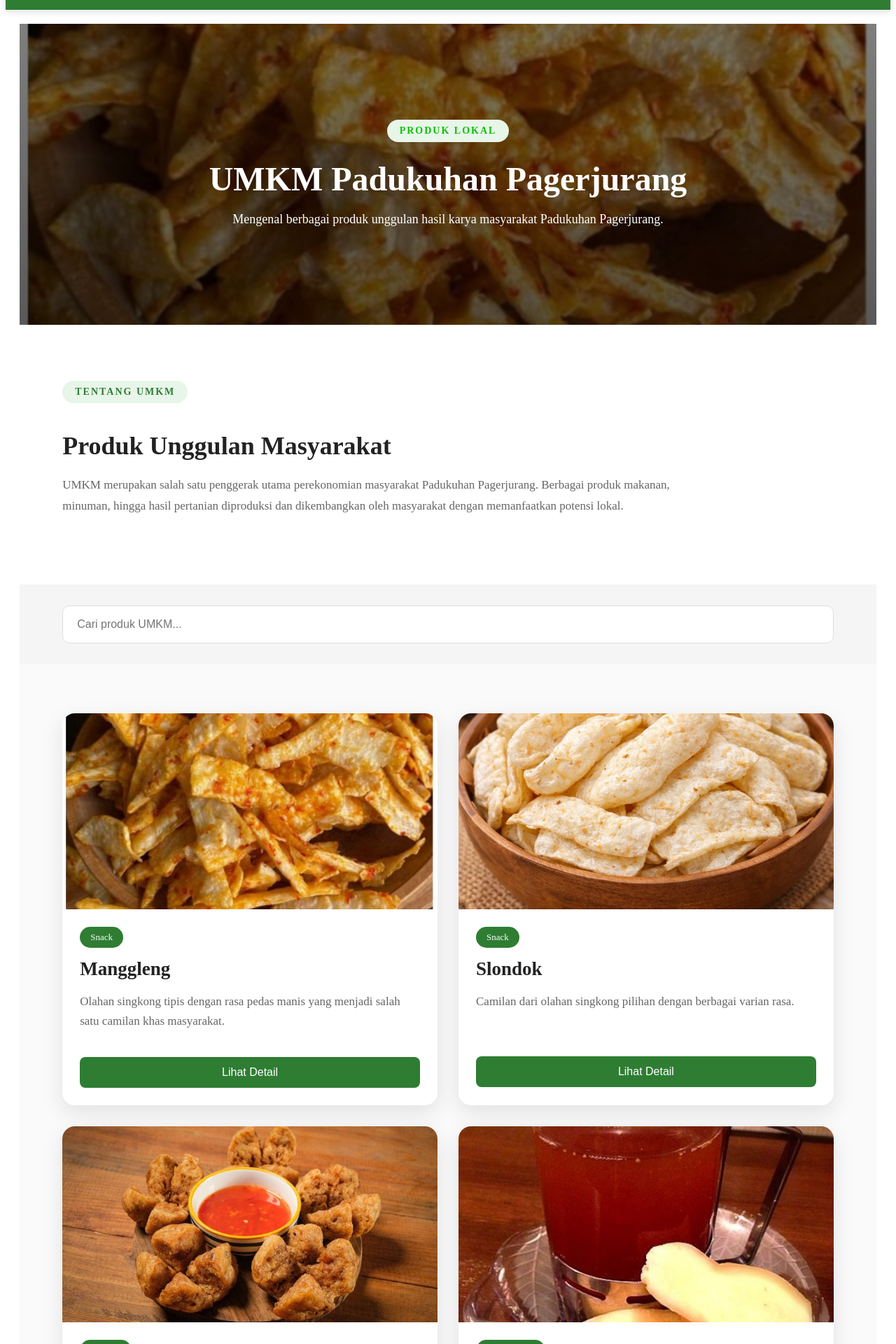
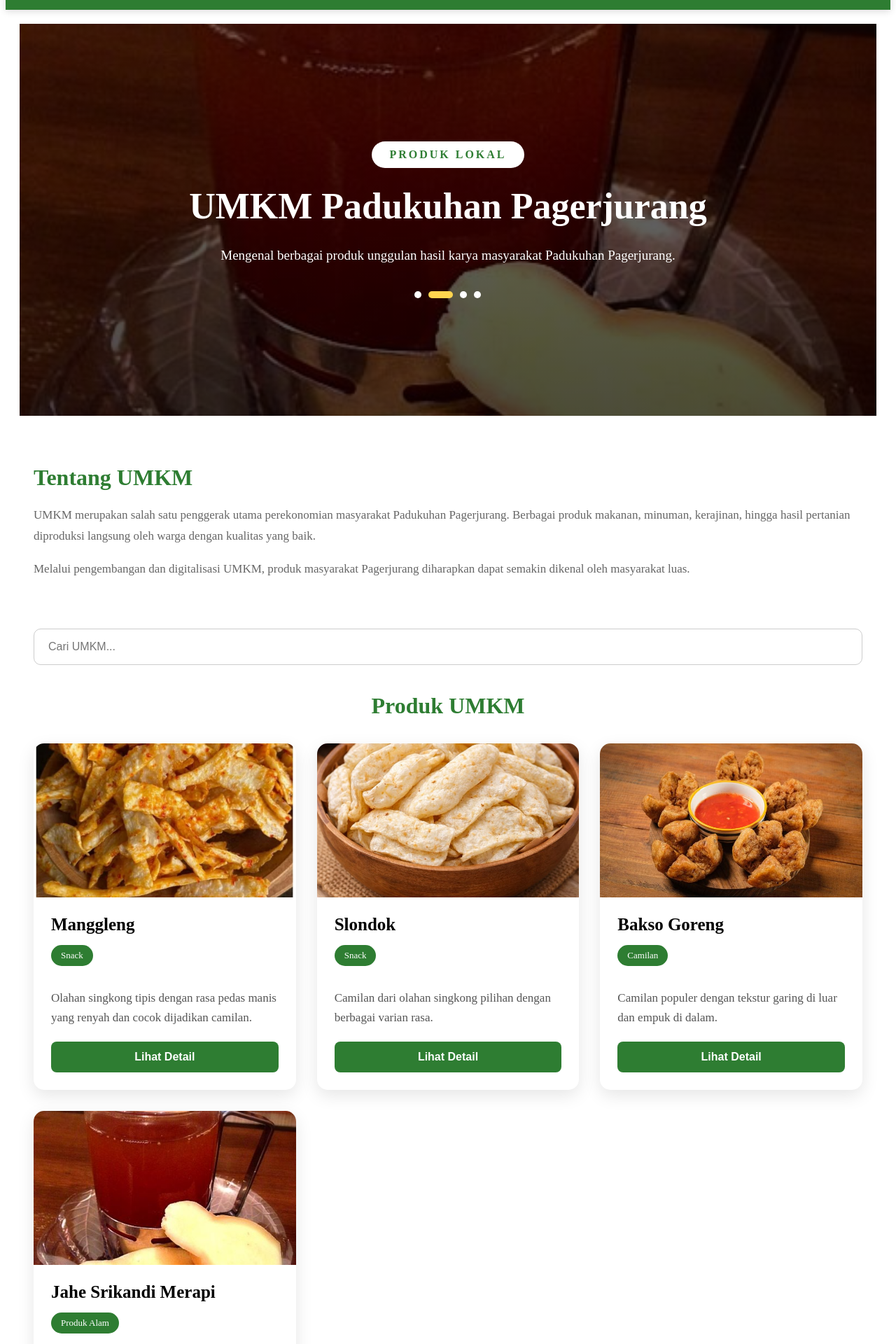
Before and after one commit to fahrurrozi24/digitalisasi-umkm-pagerjurang, a React (Vite) app: page /umkm in a window 1280 px wide. Shown: the part 60-1980 px from the top of the page at 70% size. Built offline with nearby package versions, Linux system fonts and the light colour scheme.

Commit message:
Final website KKN

```diff
--- a/src/pages/Umkm.jsx
+++ b/src/pages/Umkm.jsx
@@ -1,15 +1,54 @@
-import { useState } from "react";
+import { useState, useEffect } from "react";
+
+// ===============================
+// IMPORT GAMBAR UMKM
+// ===============================
 
 import slondok from "../assets/images/Slondok.jpg";
 import jahe from "../assets/images/Wedang Jahe.jpg";
 import manggleng from "../assets/images/Manggleng.jpg";
 import bakso from "../assets/images/Bakso Goreng.jpg";
 
-import "./Umkm.css";
+function Umkm() {
+  // ===============================
+  // SEARCH
+  // ===============================
 
-function Umkm() {
   const [search, setSearch] = useState("");
+
+  // ===============================
+  // MODAL DETAIL
+  // ===============================
+
   const [selectedUmkm, setSelectedUmkm] = useState(null);
+
+  // ===============================
+  // BACKGROUND HERO
+  // ===============================
+
+  const heroImages = [
+    slondok,
+    jahe,
+    manggleng,
+    bakso,
+  ];
+
+  const [heroIndex, setHeroIndex] = useState(0);
+
+  // Ganti background setiap 4 detik
+  useEffect(() => {
+    const interval = setInterval(() => {
+      setHeroIndex((prev) => {
+        return (prev + 1) % heroImages.length;
+      });
+    }, 4000);
+
+    return () => clearInterval(interval);
+  }, []);
+
+  // ===============================
+  // DATA UMKM
+  // ===============================
 
   const umkm = [
     {
@@ -17,9 +56,9 @@ function Umkm() {
       kategori: "Snack",
       gambar: manggleng,
       deskripsi:
-        "Olahan singkong tipis dengan rasa pedas manis yang menjadi salah satu camilan khas masyarakat.",
+        "Olahan singkong tipis dengan rasa pedas manis yang renyah dan cocok dijadikan camilan.",
       detail:
-        "Manggleng merupakan produk olahan singkong yang dibuat dengan proses sederhana namun menghasilkan cita rasa yang khas. Manggleng memiliki tekstur renyah dengan perpaduan rasa gurih, pedas, dan manis. Produk ini cocok dijadikan camilan sehari-hari maupun oleh-oleh khas daerah.",
+        "Manggleng merupakan salah satu produk olahan singkong yang dibuat oleh masyarakat. Singkong diolah menjadi irisan tipis kemudian digoreng hingga renyah dan diberi bumbu dengan cita rasa pedas manis. Produk ini cocok dinikmati sebagai camilan maupun oleh-oleh khas daerah.",
     },
 
     {
@@ -29,7 +68,7 @@ function Umkm() {
       deskripsi:
         "Camilan dari olahan singkong pilihan dengan berbagai varian rasa.",
       detail:
-        "Slondok merupakan salah satu makanan ringan berbahan dasar singkong. Singkong diolah hingga menghasilkan tekstur yang renyah dan rasa yang gurih. Produk ini menjadi salah satu olahan pangan yang dapat dikembangkan sebagai produk unggulan UMKM masyarakat Pagerjurang.",
+        "Slondok merupakan makanan ringan berbahan dasar singkong yang diolah secara tradisional oleh masyarakat. Memiliki tekstur renyah dan tersedia dalam berbagai varian rasa. Slondok menjadi salah satu produk olahan lokal yang dapat dikembangkan sebagai produk unggulan Pagerjurang.",
     },
 
     {
@@ -37,9 +76,9 @@ function Umkm() {
       kategori: "Camilan",
       gambar: bakso,
       deskripsi:
-        "Camilan populer khas Nusantara dengan tekstur garing di luar dan empuk di dalam.",
+        "Camilan populer dengan tekstur garing di luar dan empuk di dalam.",
       detail:
-        "Bakso goreng merupakan camilan yang dibuat dari adonan bakso kemudian digoreng hingga menghasilkan tekstur yang renyah di bagian luar. Produk ini cocok dinikmati sebagai camilan bersama keluarga dan dapat menjadi salah satu produk kuliner unggulan masyarakat.",
+        "Bakso goreng merupakan salah satu produk makanan yang dapat dinikmati sebagai camilan. Teksturnya yang garing di bagian luar dan lembut di bagian dalam membuat produk ini cocok dinikmati bersama saus maupun sebagai makanan ringan.",
     },
 
     {
@@ -47,282 +86,524 @@ function Umkm() {
       kategori: "Produk Alam",
       gambar: jahe,
       deskripsi:
-        "Jahe segar dengan kualitas tinggi yang berasal dari kawasan lereng Gunung Merapi.",
+        "Produk olahan jahe berkualitas yang berasal dari kawasan lereng Gunung Merapi.",
       detail:
-        "Jahe Srikandi Merapi merupakan produk berbahan dasar jahe yang berasal dari kawasan lereng Gunung Merapi. Produk ini memanfaatkan potensi pertanian lokal dan dapat diolah menjadi berbagai produk minuman maupun olahan lainnya.",
+        "Jahe Srikandi Merapi merupakan produk berbahan dasar jahe yang berasal dari kawasan sekitar Gunung Merapi. Produk ini memanfaatkan potensi hasil pertanian masyarakat dan dapat menjadi salah satu produk unggulan yang memperkenalkan potensi alam Pagerjurang.",
     },
   ];
 
+  // ===============================
+  // FILTER SEARCH
+  // ===============================
+
   const hasil = umkm.filter((item) =>
-    item.nama.toLowerCase().includes(search.toLowerCase())
+    item.nama
+      .toLowerCase()
+      .includes(search.toLowerCase())
   );
 
-  /* ========================= */
-  /* DETAIL PRODUK */
-  /* ========================= */
+  // ===============================
+  // TAMPILAN
+  // ===============================
 
-  if (selectedUmkm) {
   return (
-      <main className="umkm-detail-page">
-
-        {/* HERO DETAIL */}
+    <>
+      {/* ================================================= */}
+      {/* HERO */}
+      {/* ================================================= */}
 
       <section
-          className="umkm-detail-hero"
         style={{
-            backgroundImage: `
-              linear-gradient(
-                rgba(0,0,0,.45),
-                rgba(0,0,0,.65)
-              ),
-              url("${selectedUmkm.gambar}")
-            `,
+          position: "relative",
+          minHeight: "560px",
+          display: "flex",
+          justifyContent: "center",
+          alignItems: "center",
+          textAlign: "center",
+          overflow: "hidden",
         }}
       >
-          <div className="detail-hero-content">
+        {/* BACKGROUND GAMBAR */}
 
-            <span className="detail-category">
-              {selectedUmkm.kategori}
-            </span>
+        <img
+          src={heroImages[heroIndex]}
+          alt="Produk UMKM Pagerjurang"
+          style={{
+            position: "absolute",
+            inset: 0,
+            width: "100%",
+            height: "100%",
+            objectFit: "cover",
+            zIndex: 0,
+            transition: "opacity 0.8s ease",
+          }}
+        />
 
-            <h1>{selectedUmkm.nama}</h1>
+        {/* OVERLAY GELAP */}
 
-            <p>
-              Produk unggulan masyarakat Padukuhan Pagerjurang
-            </p>
+        <div
+          style={{
+            position: "absolute",
+            inset: 0,
+            background:
+              "linear-gradient(rgba(0,0,0,.55), rgba(0,0,0,.70))",
+            zIndex: 1,
+          }}
+        />
 
-          </div>
-        </section>
+        {/* ISI HERO */}
 
-        {/* ISI DETAIL */}
-
-        <section className="detail-content">
-
-          <div className="detail-image">
-            <img
-              src={selectedUmkm.gambar}
-              alt={selectedUmkm.nama}
-            />
-          </div>
-
-          <div className="detail-text">
-
-            <span className="detail-label">
-              TENTANG PRODUK
-            </span>
-
-            <h2>{selectedUmkm.nama}</h2>
-
-            <p className="detail-description">
-              {selectedUmkm.deskripsi}
-            </p>
-
-            <p>
-              {selectedUmkm.detail}
-            </p>
-
-            <div className="detail-info">
-
-              <div>
-                <strong>Kategori</strong>
-                <span>{selectedUmkm.kategori}</span>
-              </div>
-
-              <div>
-                <strong>Asal</strong>
-                <span>Pagerjurang</span>
-              </div>
-
-            </div>
-
-            <button
-              className="back-button"
-              onClick={() => setSelectedUmkm(null)}
+        <div
+          style={{
+            position: "relative",
+            zIndex: 2,
+            color: "white",
+            padding: "40px 20px",
+          }}
         >
-              ← Kembali ke Daftar UMKM
-            </button>
-
-          </div>
-
-        </section>
-
-      </main>
-    );
-  }
-
-  return (
-    <main className="umkm-page">
-
-      {/* ========================= */}
-      {/* HERO */}
-      {/* ========================= */}
-
-      <section className="umkm-hero">
-
-        <div className="umkm-hero-overlay">
-
-          <span className="section-title">
+          <span
+            style={{
+              display: "inline-block",
+              background: "white",
+              color: "#2e7d32",
+              padding: "10px 25px",
+              borderRadius: "30px",
+              fontWeight: "bold",
+              letterSpacing: "3px",
+              marginBottom: "25px",
+            }}
+          >
             PRODUK LOKAL
           </span>
 
-          <h1>
+          <h1
+            style={{
+              fontSize: "52px",
+              margin: "0",
+              color: "white",
+            }}
+          >
             UMKM Padukuhan Pagerjurang
           </h1>
 
-          <p>
+          <p
+            style={{
+              maxWidth: "850px",
+              margin: "25px auto 0",
+              fontSize: "19px",
+              lineHeight: "32px",
+              color: "white",
+            }}
+          >
             Mengenal berbagai produk unggulan hasil karya
             masyarakat Padukuhan Pagerjurang.
           </p>
 
+          {/* INDIKATOR GAMBAR */}
+
+          <div
+            style={{
+              display: "flex",
+              justifyContent: "center",
+              gap: "10px",
+              marginTop: "35px",
+            }}
+          >
+            {heroImages.map((_, index) => (
+              <span
+                key={index}
+                style={{
+                  width:
+                    index === heroIndex
+                      ? "35px"
+                      : "10px",
+
+                  height: "10px",
+
+                  borderRadius: "20px",
+
+                  background:
+                    index === heroIndex
+                      ? "#FFD54F"
+                      : "white",
+
+                  transition: "0.3s",
+                }}
+              />
+            ))}
           </div>
-
+        </div>
       </section>
 
-      {/* ========================= */}
-      {/* TENTANG */}
-      {/* ========================= */}
+      {/* ================================================= */}
+      {/* TENTANG UMKM */}
+      {/* ================================================= */}
 
-      <section className="umkm-about">
-
-        <div className="container">
-
-          <span className="section-title">
-            TENTANG UMKM
-          </span>
-
-          <h2>
-            Produk Unggulan Masyarakat
+      <section
+        style={{
+          maxWidth: "1200px",
+          margin: "70px auto",
+          padding: "0 20px",
+        }}
+      >
+        <h2
+          style={{
+            color: "#2e7d32",
+            fontSize: "32px",
+          }}
+        >
+          Tentang UMKM
         </h2>
 
-          <p>
+        <p
+          style={{
+            marginTop: "20px",
+            lineHeight: "30px",
+            fontSize: "17px",
+          }}
+        >
           UMKM merupakan salah satu penggerak utama
           perekonomian masyarakat Padukuhan Pagerjurang.
-            Berbagai produk makanan, minuman, hingga hasil
-            pertanian diproduksi dan dikembangkan oleh
-            masyarakat dengan memanfaatkan potensi lokal.
+          Berbagai produk makanan, minuman, kerajinan,
+          hingga hasil pertanian diproduksi langsung oleh
+          warga dengan kualitas yang baik.
         </p>
 
-        </div>
-
+        <p
+          style={{
+            marginTop: "15px",
+            lineHeight: "30px",
+            fontSize: "17px",
+          }}
+        >
+          Melalui pengembangan dan digitalisasi UMKM,
+          produk masyarakat Pagerjurang diharapkan dapat
+          semakin dikenal oleh masyarakat luas.
+        </p>
       </section>
 
-      {/* ========================= */}
+      {/* ================================================= */}
       {/* SEARCH */}
-      {/* ========================= */}
+      {/* ================================================= */}
 
-      <section className="search-section">
-
-        <div className="container">
-
+      <section
+        style={{
+          maxWidth: "1200px",
+          margin: "40px auto",
+          padding: "0 20px",
+        }}
+      >
         <input
           type="text"
-            placeholder="Cari produk UMKM..."
+          placeholder="Cari UMKM..."
           value={search}
-            onChange={(e) => setSearch(e.target.value)}
+          onChange={(e) =>
+            setSearch(e.target.value)
+          }
+          style={{
+            width: "100%",
+            boxSizing: "border-box",
+            padding: "16px 20px",
+            borderRadius: "10px",
+            border: "1px solid #ccc",
+            fontSize: "16px",
+            outline: "none",
+          }}
         />
-
-        </div>
-
       </section>
 
-      {/* ========================= */}
+      {/* ================================================= */}
       {/* DAFTAR UMKM */}
-      {/* ========================= */}
+      {/* ================================================= */}
 
-      <section className="umkm-list">
-
-        <div className="container">
-
-          <div className="umkm-grid">
-
-            {hasil.length > 0 ? (
-
-              hasil.map((item, index) => (
+      <section
+        style={{
+          maxWidth: "1200px",
+          margin: "40px auto",
+          padding: "0 20px",
+        }}
+      >
+        <h2
+          style={{
+            textAlign: "center",
+            color: "#2e7d32",
+            marginBottom: "35px",
+            fontSize: "32px",
+          }}
+        >
+          Produk UMKM
+        </h2>
 
         <div
-                  className="umkm-card"
+          style={{
+            display: "grid",
+            gridTemplateColumns:
+              "repeat(auto-fit,minmax(280px,1fr))",
+            gap: "30px",
+          }}
+        >
+          {hasil.map((item, index) => (
+            <div
               key={index}
+              style={{
+                background: "white",
+                borderRadius: "15px",
+                overflow: "hidden",
+                boxShadow:
+                  "0 8px 25px rgba(0,0,0,.10)",
+                transition: "0.3s",
+              }}
             >
-
-                  <div className="umkm-card-image">
+              {/* GAMBAR */}
 
               <img
                 src={item.gambar}
                 alt={item.nama}
+                style={{
+                  width: "100%",
+                  height: "220px",
+                  objectFit: "cover",
+                  display: "block",
+                }}
               />
 
-                  </div>
+              {/* ISI CARD */}
 
-                  <div className="umkm-card-content">
+              <div
+                style={{
+                  padding: "25px",
+                }}
+              >
+                <h3
+                  style={{
+                    fontSize: "25px",
+                    marginTop: "0",
+                    marginBottom: "15px",
+                  }}
+                >
+                  {item.nama}
+                </h3>
 
-                    <span className="category">
+                {/* KATEGORI */}
+
+                <span
+                  style={{
+                    display: "inline-block",
+                    background: "#2e7d32",
+                    color: "white",
+                    padding: "7px 14px",
+                    borderRadius: "20px",
+                    fontSize: "13px",
+                    marginBottom: "15px",
+                  }}
+                >
                   {item.kategori}
                 </span>
 
-                    <h3>
-                      {item.nama}
-                    </h3>
+                {/* DESKRIPSI */}
 
-                    <p>
+                <p
+                  style={{
+                    lineHeight: "28px",
+                    color: "#555",
+                    marginBottom: "20px",
+                  }}
+                >
                   {item.deskripsi}
                 </p>
 
+                {/* BUTTON */}
+
                 <button
-                      className="detail-button"
                   onClick={() =>
                     setSelectedUmkm(item)
                   }
+                  style={{
+                    width: "100%",
+                    padding: "13px",
+                    background: "#2e7d32",
+                    color: "white",
+                    border: "none",
+                    borderRadius: "8px",
+                    cursor: "pointer",
+                    fontSize: "16px",
+                    fontWeight: "bold",
+                  }}
                 >
                   Lihat Detail
                 </button>
-
+              </div>
+            </div>
+          ))}
         </div>
 
-                </div>
+        {/* JIKA DATA TIDAK DITEMUKAN */}
 
-              ))
-
-            ) : (
-
-              <div className="not-found">
-
-                <h3>
-                  Produk tidak ditemukan
-                </h3>
-
-                <p>
-                  Coba gunakan kata kunci lainnya.
+        {hasil.length === 0 && (
+          <p
+            style={{
+              textAlign: "center",
+              padding: "50px",
+              color: "#777",
+            }}
+          >
+            UMKM yang dicari tidak ditemukan.
           </p>
-
-              </div>
-
         )}
-
-          </div>
-
-        </div>
-
       </section>
 
-      {/* ========================= */}
+      {/* ================================================= */}
       {/* PENUTUP */}
-      {/* ========================= */}
+      {/* ================================================= */}
 
-      <section className="umkm-closing">
-
-        <h2>
+      <section
+        style={{
+          background: "#f4f4f4",
+          padding: "70px 20px",
+          textAlign: "center",
+          marginTop: "80px",
+        }}
+      >
+        <h2
+          style={{
+            color: "#2e7d32",
+          }}
+        >
           Dukung UMKM Lokal
         </h2>
 
-        <p>
+        <p
+          style={{
+            marginTop: "20px",
+            maxWidth: "800px",
+            marginInline: "auto",
+            lineHeight: "30px",
+          }}
+        >
           Dengan membeli produk UMKM Pagerjurang,
           Anda ikut mendukung pertumbuhan ekonomi
           masyarakat dan pelestarian potensi lokal.
         </p>
-
       </section>
 
-    </main>
+      {/* ================================================= */}
+      {/* MODAL DETAIL */}
+      {/* ================================================= */}
+
+      {selectedUmkm && (
+        <div
+          onClick={() =>
+            setSelectedUmkm(null)
+          }
+          style={{
+            position: "fixed",
+            inset: 0,
+            background: "rgba(0,0,0,.65)",
+            display: "flex",
+            justifyContent: "center",
+            alignItems: "center",
+            zIndex: 9999,
+            padding: "20px",
+          }}
+        >
+          {/* KONTEN MODAL */}
+
+          <div
+            onClick={(e) =>
+              e.stopPropagation()
+            }
+            style={{
+              background: "white",
+              width: "550px",
+              maxWidth: "100%",
+              maxHeight: "90vh",
+              overflowY: "auto",
+              borderRadius: "18px",
+              overflow: "hidden",
+              boxShadow:
+                "0 20px 50px rgba(0,0,0,.3)",
+            }}
+          >
+            {/* GAMBAR MODAL */}
+
+            <img
+              src={selectedUmkm.gambar}
+              alt={selectedUmkm.nama}
+              style={{
+                width: "100%",
+                height: "280px",
+                objectFit: "cover",
+                display: "block",
+              }}
+            />
+
+            {/* ISI MODAL */}
+
+            <div
+              style={{
+                padding: "30px",
+              }}
+            >
+              <span
+                style={{
+                  display: "inline-block",
+                  background: "#2e7d32",
+                  color: "white",
+                  padding: "7px 15px",
+                  borderRadius: "20px",
+                  fontSize: "13px",
+                }}
+              >
+                {selectedUmkm.kategori}
+              </span>
+
+              <h2
+                style={{
+                  color: "#2e7d32",
+                  fontSize: "30px",
+                  marginTop: "15px",
+                }}
+              >
+                {selectedUmkm.nama}
+              </h2>
+
+              <p
+                style={{
+                  marginTop: "20px",
+                  lineHeight: "30px",
+                  color: "#555",
+                  textAlign: "justify",
+                }}
+              >
+                {selectedUmkm.detail}
+              </p>
+
+              {/* TOMBOL TUTUP */}
+
+              <button
+                onClick={() =>
+                  setSelectedUmkm(null)
+                }
+                style={{
+                  width: "100%",
+                  marginTop: "25px",
+                  padding: "14px",
+                  border: "none",
+                  borderRadius: "8px",
+                  background: "#2e7d32",
+                  color: "white",
+                  fontSize: "16px",
+                  fontWeight: "bold",
+                  cursor: "pointer",
+                }}
+              >
+                Tutup
+              </button>
+            </div>
+          </div>
+        </div>
+      )}
+    </>
   );
 }
 
```
Lines whose indentation alone changed are shown as unchanged.
